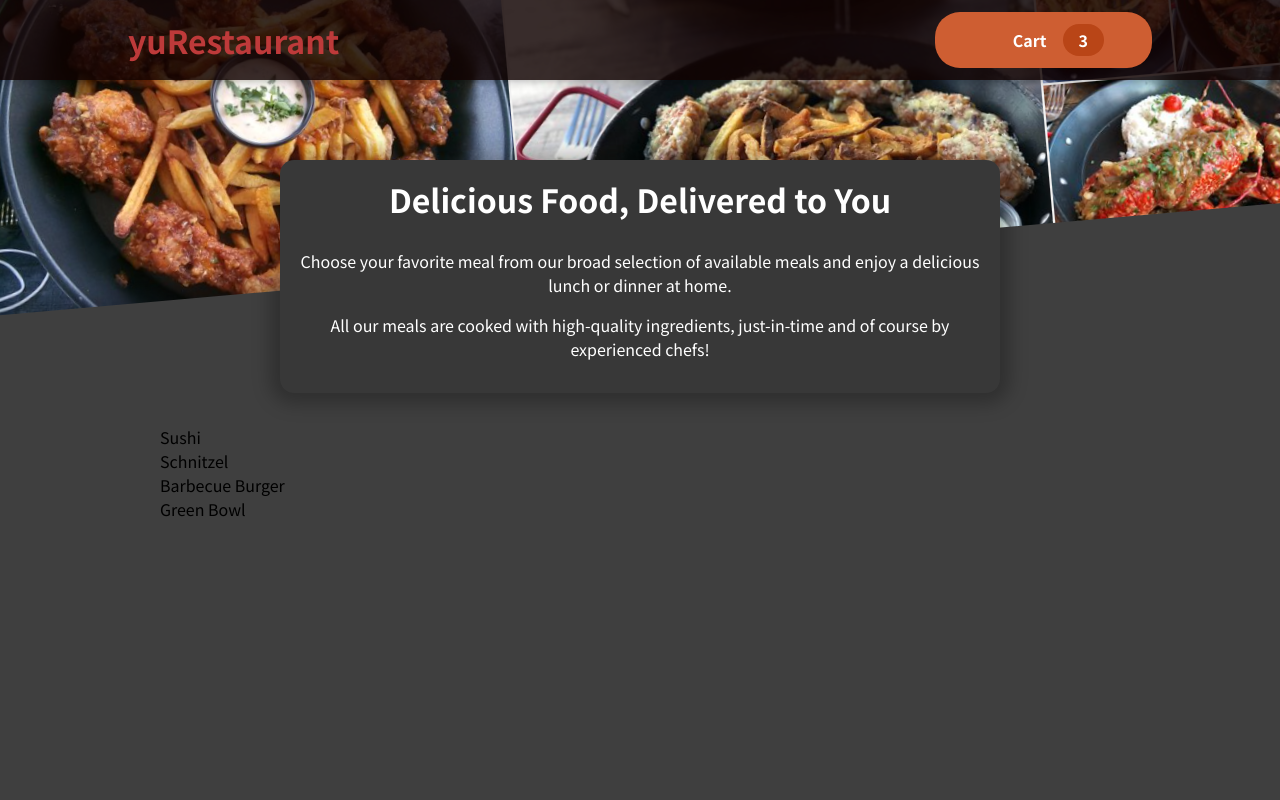
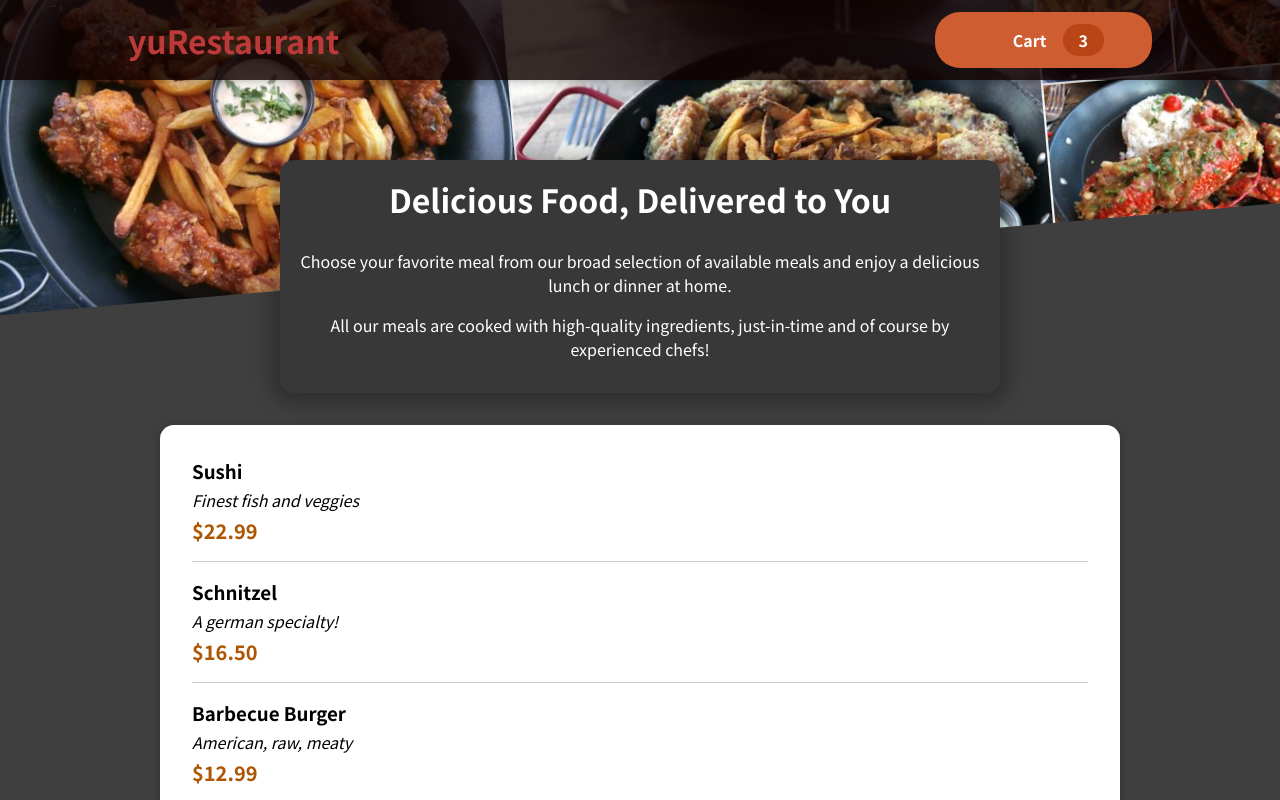
Before and after one commit to yurisokolovicz/yuRestaurant, a React (Create React App) app: page / in a window 1280 px wide. Shown: the top 800 px of the page. Built offline with nearby package versions, Linux system fonts and the light colour scheme; some icons are missing.

Commit message:
Adding Individual Meal Items & Displaying Them

```diff
--- a/src/components/Meals/AvailableMeals.js
+++ b/src/components/Meals/AvailableMeals.js
@@ -1,4 +1,6 @@
+import Card from '../UI/Card';
 import styles from './AvailableMeals.module.css';
+import MealItem from './MealItem/MealItem';
 
 const DUMMY_MEALS = [
     {
@@ -28,11 +30,15 @@
 ];
 
 const AvailableMeals = () => {
-    const mealsList = DUMMY_MEALS.map(meal => <li>{meal.name}</li>);
+    const mealsList = DUMMY_MEALS.map(meal => (
+        <MealItem key={meal.id} name={meal.name} description={meal.description} price={meal.price} />
+    ));
 
     return (
         <section className={styles.meals}>
-            <ul>{mealsList}</ul>
+            <Card>
+                <ul>{mealsList}</ul>
+            </Card>
         </section>
     );
 };
--- /dev/null
+++ b/src/components/Meals/MealItem/MealItem.js
@@ -0,0 +1,18 @@
+import styles from './MealItem.module.css';
+
+const MealItem = props => {
+    const price = `$${props.price.toFixed(2)}`;
+
+    return (
+        <li className={styles.meal}>
+            <div>
+                <h3>{props.name}</h3>
+                <div className={styles.description}>{props.description}</div>
+                <div className={styles.price}>{price}</div>
+            </div>
+            <div></div>
+        </li>
+    );
+};
+
+export default MealItem;
--- /dev/null
+++ b/src/components/Meals/MealItem/MealItem.module.css
@@ -0,0 +1,22 @@
+.meal {
+    display: flex;
+    justify-content: space-between;
+    margin: 1rem;
+    padding-bottom: 1rem;
+    border-bottom: 1px solid #ccc;
+}
+
+.meal h3 {
+    margin: 0 0 0.25rem 0;
+}
+
+.description {
+    font-style: italic;
+}
+
+.price {
+    margin-top: 0.25rem;
+    font-weight: bold;
+    color: #ad5502;
+    font-size: 1.25rem;
+}
--- /dev/null
+++ b/src/components/UI/Card.js
@@ -0,0 +1,7 @@
+import styles from './Card.module.css';
+
+const Card = props => {
+    return <div className={styles.card}>{props.children}</div>;
+};
+
+export default Card;
--- /dev/null
+++ b/src/components/UI/Card.module.css
@@ -0,0 +1,6 @@
+.card {
+    padding: 1rem;
+    box-shadow: 0 2px 8px rgba(0, 0, 0, 0.25);
+    border-radius: 14px;
+    background-color: white;
+}
```
